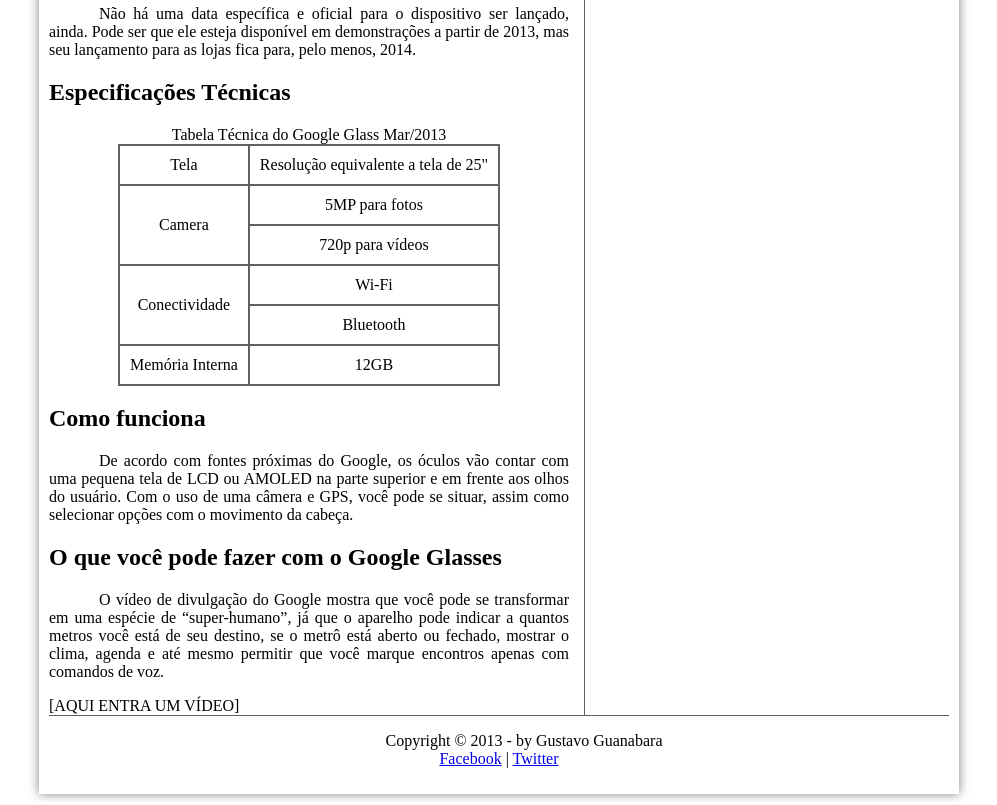
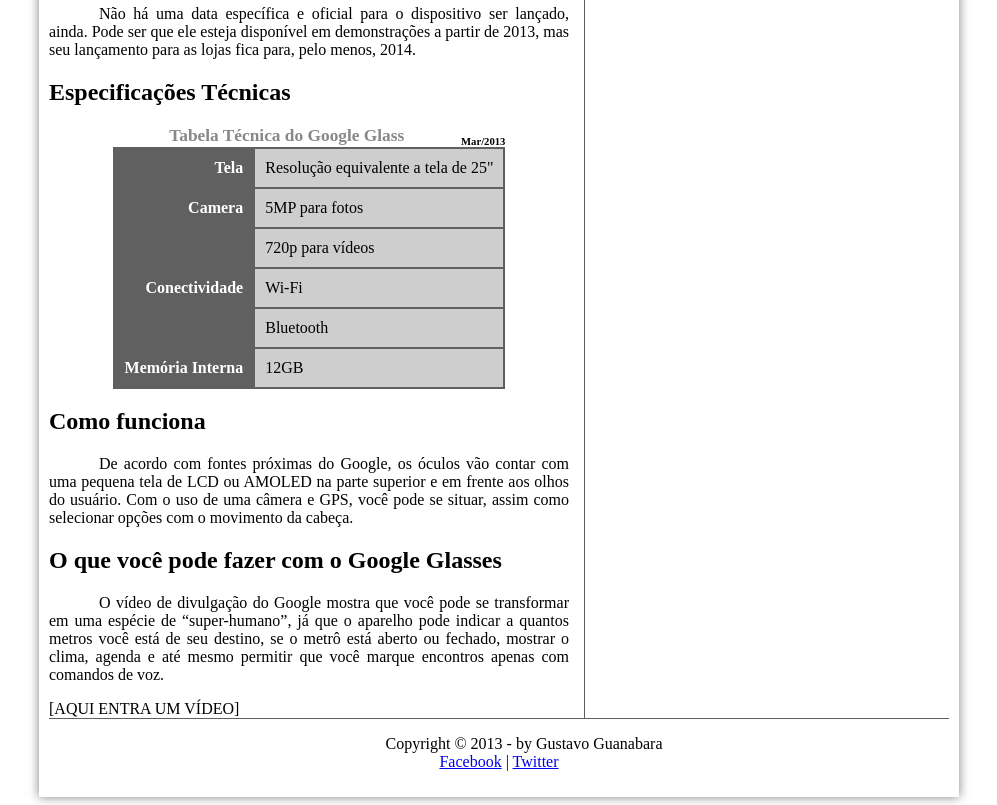
Before and after one commit to AndreConforti/cursohtml5, a plain HTML site: page index.html in a window 1280 px wide. Shown: the part 900-1705 px from the top of the page, without its empty margins (141-1138 px from the left). Drawn offline with Linux system fonts and the light colour scheme.

Commit message:
finalizando tabela
completando a tabela com as lições da aula 19

```diff
--- a/_css/estilo.css
+++ b/_css/estilo.css
@@ -59,10 +59,12 @@ figure.foto-legenda {
     border: 8px solid white;
     box-shadow: 1px 1px 4px black;
 }
+
 figure.foto-legenda img{
     width: 100%;
     height: 100%;
 }
+
 figure.foto-legenda figcaption {
     opacity: 0;
     position: absolute;
@@ -75,6 +77,7 @@ figure.foto-legenda figcaption {
     box-sizing: border-box;
     transition: opacity 1s;
 }
+
 figure.foto-legenda:hover figcaption {
     opacity: 1;
 }
@@ -140,6 +143,34 @@ table#tabelaspec td {
     text-align: center;
     vertical-align:middle;
 }
+
+table#tabelaspec td.ce {
+    color: #ffffff;
+    background-color: #606060;
+    vertical-align: top;
+    font-weight: bold;
+    text-align: right;
+}
+
+table#tabelaspec td.cd {
+    background-color: #cecece;
+    text-align: left;
+}
+
+table#tabelaspec caption {
+    color: #888888;
+    font-size: 13pt;
+    font-weight: bolder;
+}
+
+table#tabelaspec caption span {
+    display: block;
+    float: right;
+    color: #000000;
+    font-size: 8pt;
+    margin-top: 10px;
+}
+
 aside#lateral {
     display: block;
     width: 350px;
--- a/index.html
+++ b/index.html
@@ -52,13 +52,13 @@
 
             <h1>Especificações Técnicas</h1>
             <table id="tabelaspec">
-                <caption>Tabela Técnica do Google Glass Mar/2013</caption>
-                <tr><td>Tela</td><td>Resolução equivalente a tela de 25"</td></tr>
-                <tr><td rowspan="2">Camera</td><td>5MP para fotos</td></tr>
-                <tr><td>720p para vídeos</td></tr>
-                <tr><td rowspan="2">Conectividade</td><td>Wi-Fi</td></tr>
-                <tr><td>Bluetooth</td></tr>
-                <tr><td>Memória Interna</td><td>12GB</td></tr>
+                <caption>Tabela Técnica do Google Glass <span>Mar/2013</span></caption>
+                <tr><td class="ce">Tela</td><td class="cd">Resolução equivalente a tela de 25"</td></tr>
+                <tr><td rowspan="2" class="ce">Camera</td><td class="cd">5MP para fotos</td></tr>
+                <tr><td class="cd">720p para vídeos</td></tr>
+                <tr><td rowspan="2" class="ce">Conectividade</td><td class="cd">Wi-Fi</td></tr>
+                <tr><td class="cd">Bluetooth</td></tr>
+                <tr><td class="ce">Memória Interna</td><td class="cd">12GB</td></tr>
             </table>
 
             <h1>Como funciona</h1>
```
